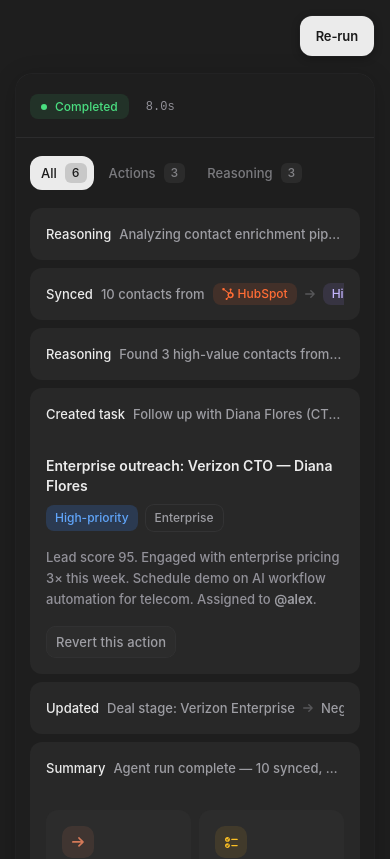
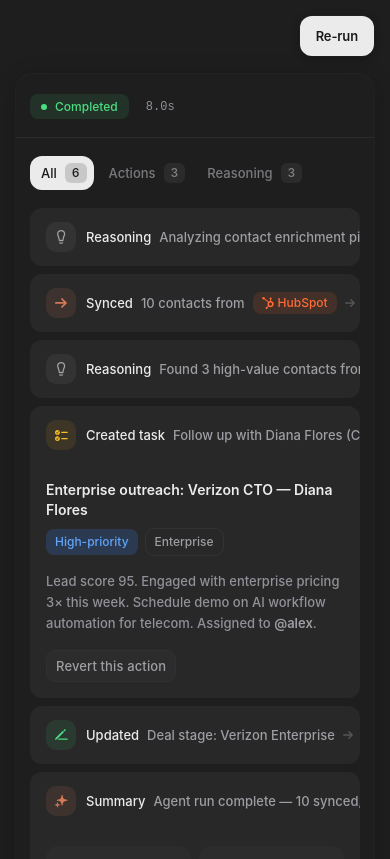
Before and after one commit to mvareva/agent-activity-playground, a React (Vite) app: page / in a window 390 px wide. Shown: the top 859 px of the page. Built offline with nearby package versions, Linux system fonts and the light colour scheme.

Commit message:
fix: restore icon boxes, add horizontal scroll on card headers for mobile

```diff
--- a/src/Prototype.jsx
+++ b/src/Prototype.jsx
@@ -276,12 +276,12 @@
 
   return (
     <div className="hfa-card-wrap" style={{background:t.sf,borderRadius:12,overflow:"hidden"}}>
-      <button onClick={() => setOpen(o => !o)} aria-expanded={open} className="hfa-card-btn" style={{display:"flex",alignItems:"center",gap:8,width:"100%",padding:"14px 16px",border:"none",background:"transparent",cursor:"pointer",textAlign:"left",fontSize:13,color:t.tx,minHeight:52,fontFamily:"inherit",transition:"background-color 150ms ease"}}>
+      <button onClick={() => setOpen(o => !o)} aria-expanded={open} className="hfa-card-btn" style={{display:"flex",alignItems:"center",gap:8,width:"100%",padding:"14px 16px",border:"none",background:"transparent",cursor:"pointer",textAlign:"left",fontSize:13,color:t.tx,minHeight:52,fontFamily:"inherit",transition:"background-color 150ms ease",overflowX:"auto",WebkitOverflowScrolling:"touch"}}>
         <span style={{display:"inline-flex",alignItems:"center",gap:10,flexShrink:0}}>
-          <span className="hfa-icon-box" style={{display:"flex",alignItems:"center",justifyContent:"center",width:30,height:30,borderRadius:10,background:itemBg(item,dk)}}>{iconFn ? iconFn(col) : ic.spark(col)}</span>
-          <span style={{color:t.tx,fontWeight:500}}>{item.label}</span>
+          <span style={{display:"flex",alignItems:"center",justifyContent:"center",width:30,height:30,borderRadius:10,background:itemBg(item,dk)}}>{iconFn ? iconFn(col) : ic.spark(col)}</span>
+          <span style={{color:t.tx,fontWeight:500,whiteSpace:"nowrap"}}>{item.label}</span>
         </span>
-        <span style={{fontWeight:500,color:t.sub,overflow:"hidden",textOverflow:"ellipsis",whiteSpace:"nowrap",minWidth:0,flex:1}}>{item.sum}</span>
+        <span style={{fontWeight:500,color:t.sub,whiteSpace:"nowrap",minWidth:0,flex:1}}>{item.sum}</span>
       </button>
       <div style={{display:"grid",gridTemplateRows:open ? "1fr" : "0fr",transition:"grid-template-rows 250ms cubic-bezier(0.165,0.84,0.44,1)"}}>
         <div style={{overflow:"hidden"}}>
@@ -390,13 +390,14 @@
         @media(max-width:480px){
           .hfa-responsive{padding-left:14px!important;padding-right:14px!important}
           .hfa-stats-grid{grid-template-columns:1fr 1fr!important}
-          .hfa-icon-box{display:none!important}
         }
         @media(max-width:360px){
           .hfa-stats-grid{grid-template-columns:1fr!important}
           .hfa-responsive{padding-left:12px!important;padding-right:12px!important}
         }
 
+        .hfa-card-btn::-webkit-scrollbar{display:none}
+        .hfa-card-btn{-ms-overflow-style:none;scrollbar-width:none}
         /* Focus ring — keyboard Tab only (#7D7471) */
         button:focus-visible:not(:hover){outline:1px solid #7D7471;outline-offset:2px;border-radius:8px;box-shadow:0 0 0 4px rgba(125,116,113,0.1)}
         button:focus-visible:hover{outline:none;box-shadow:none}
```
